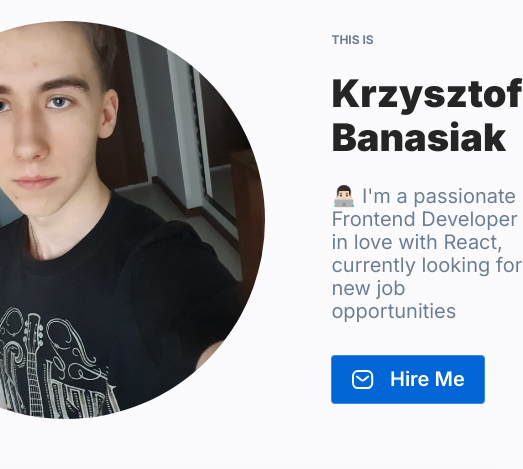
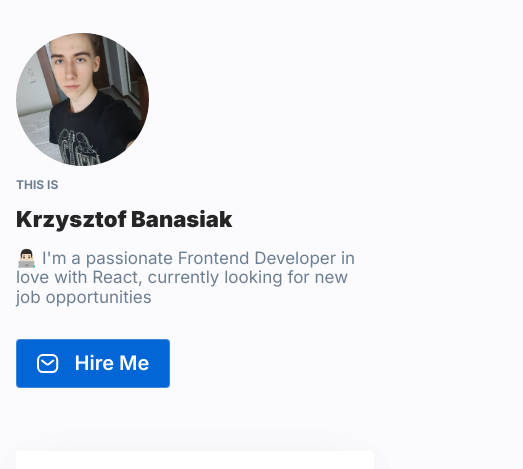
Before and after one commit to Wolian/personal-homepage, a React (Create React App) app: page / in a window 390 px wide. Shown: the top 469 px of the page, 523 px wide, since content can reach past the window. Built offline with nearby package versions, Linux system fonts and the light colour scheme.

Commit message:
mobile styling added

```diff
--- a/src/features/Header/styled.js
+++ b/src/features/Header/styled.js
@@ -6,35 +6,63 @@ export const Wrapper = styled.header`
   grid-gap: 66px;
   transition: 0.4s;
   max-width: 1089px;
+
+  @media (max-width: 767px){
+    display: flex;
+    flex-direction: column;
+    gap: 0;
+  };
 `;
 
 export const Image = styled.img`
-  width: 398px;
-  height: 398px;
+  max-width: 398px;
+  max-height: 398px;
   border-radius: 50%;
+
+  @media (max-width: 767px){
+    max-width: 133px;
+    max-height: 133px;
+    margin-top: 12px;
+
+  }
 `;
 
 export const Content = styled.div`
+  margin-top: 64px;
 
+  @media (max-width: 767px){
+    margin-top: 12px;
+  };
 `;
 
 export const ThisIs = styled.p`
   font-weight: 700;
   font-size: 12px;
-  margin-bottom: 12px;
   color: ${({ theme }) => theme.colors.slateGray};
+
+  @media (max-width: 767px){
+    margin: 0;
+  };
 `;
 
 export const Name = styled.h1`
   font-weight: 900;
   font-size: 38px;
   color: ${({ theme }) => theme.colors.black};
+
+  @media (max-width: 767px){
+    font-size: 22px;
+  };
 `;
 
 export const Description = styled.p`
   font-weight: 400;
   font-size: 20px;
   color: ${({ theme }) => theme.colors.slateGray};
+
+  @media (max-width: 767px){
+    font-size: 17px;
+  };
 `;
 
 export const Email = styled.a`
```
